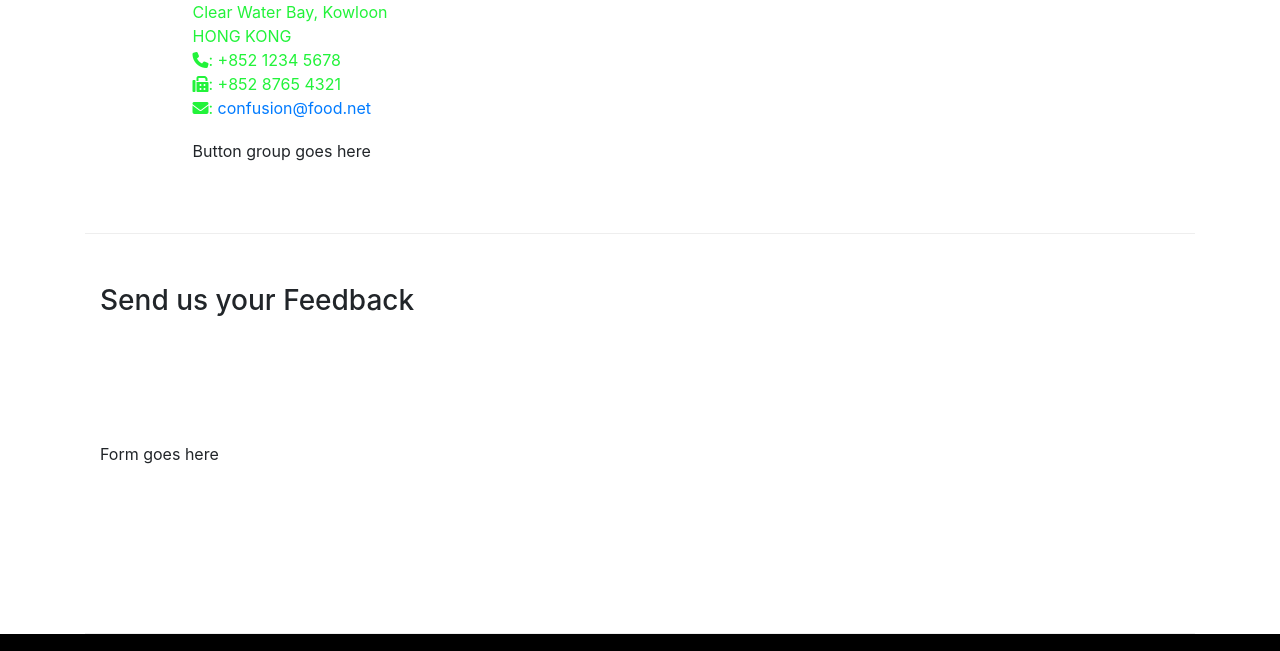
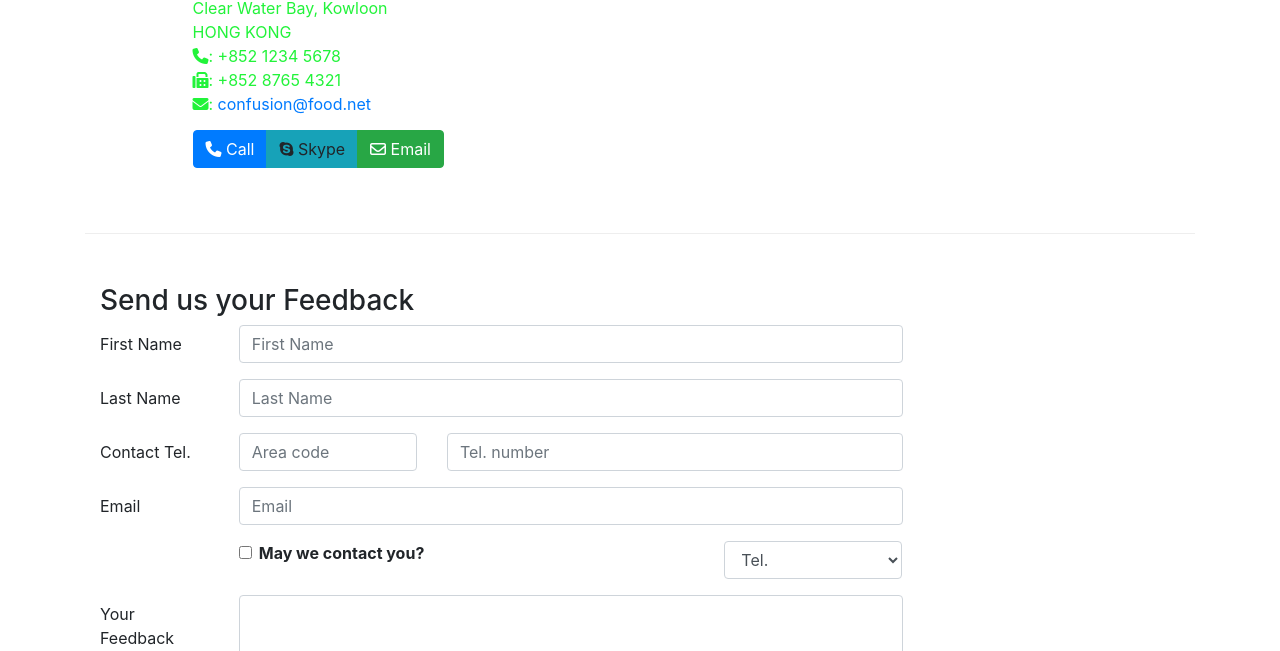
Before and after one commit to VikkiSinghs/ui, a website: page contactus.html in a window 1280 px wide. Shown: the part 631-1282 px from the top of the page. Drawn offline with nearby package versions, Linux system fonts and the light colour scheme.

Commit message:
Form formatting

```diff
--- a/contactus.html
+++ b/contactus.html
@@ -25,10 +25,14 @@
             <a class="navbar-brand" href="#">Ristorante Con Fusion</a>
             <div class="collapse navbar-collapse" id="Navbar">
                 <ul class="navbar-nav mr-auto">
-                        <li class="nav-item"><a class="nav-link" href="./index.html"><span class="fa fa-home fa-lg"></span> Home</a></li>
-                        <li class="nav-item"><a class="nav-link" href="./aboutus.html"><span class="fa fa-info fa-lg"></span> About</a></li>
-                        <li class="nav-item"><a class="nav-link" href="#"><span class="fa fa-list fa-lg"></span> Menu</a></li>
-                        <li class="nav-item active"><a class="nav-link" href="#"><span class="fa fa-address-card fa-lg"></span> Contact</a></li>
+                    <li class="nav-item"><a class="nav-link" href="./index.html"><span class="fa fa-home fa-lg"></span>
+                            Home</a></li>
+                    <li class="nav-item"><a class="nav-link" href="./aboutus.html"><span
+                                class="fa fa-info fa-lg"></span> About</a></li>
+                    <li class="nav-item"><a class="nav-link" href="#"><span class="fa fa-list fa-lg"></span> Menu</a>
+                    </li>
+                    <li class="nav-item active"><a class="nav-link" href="#"><span
+                                class="fa fa-address-card fa-lg"></span> Contact</a></li>
                 </ul>
             </div>
         </div>
@@ -39,7 +43,8 @@
             <div class="row row-header">
                 <div class="col-12 col-sm-6">
                     <h1>Ristorante con Fusion</h1>
-                    <p>We take inspiration from the World's best cuisines, and create a unique fusion experience. Our lipsmacking creations will tickle your culinary senses!</p>
+                    <p>We take inspiration from the World's best cuisines, and create a unique fusion experience. Our
+                        lipsmacking creations will tickle your culinary senses!</p>
                 </div>
                 <div class="col-12 col-sm">
                 </div>
@@ -79,7 +84,13 @@
                 <h5>Map of our Location</h5>
             </div>
             <div class="col-12 col-sm-11 offset-sm-1">
-                Button group goes here
+                <div class="btn-group" role="group">
+                    <a role="button" class="btn btn-primary" href="tel:+85212345678"><i class="fa fa-phone"></i>
+                        Call</a>
+                    <a role="button" class="btn btn-info"><i class="fa fa-skype"></i> Skype</a>
+                    <a role="button" class="btn btn-success" href="mailto:confusion@food.net"><i
+                            class="fa fa-envelope-o"></i> Email</a>
+                </div>
             </div>
         </div>
 
@@ -88,7 +99,78 @@
                 <h3>Send us your Feedback</h3>
             </div>
             <div class="col-12 col-md-9">
-                Form goes here
+                <!-- form -->
+                <form>
+                    <div class="form-group row">
+                        <label for="firstname" class="col-md-2 col-form-label">First Name</label>
+                        <div class="col-md-10">
+                            <input type="text" class="form-control" id="firstname" name="firstname"
+                                placeholder="First Name">
+                        </div>
+                    </div>
+
+                    <div class="form-group row">
+                        <label for="lastname" class="col-md-2 col-form-label">Last Name</label>
+                        <div class="col-md-10">
+                            <input type="text" class="form-control" id="lastname" name="lastname"
+                                placeholder="Last Name">
+                        </div>
+                    </div>
+                    <!-- first and last name ends -->
+                    <div class="form-group row">
+                        <label for="telnum" class="col-12 col-md-2 col-form-label">Contact Tel.</label>
+                        <div class="col-5 col-md-3">
+                            <input type="tel" class="form-control" id="areacode" name="areacode"
+                                placeholder="Area code">
+                        </div>
+                        <div class="col-7 col-md-7">
+                            <input type="tel" class="form-control" id="telnum" name="telnum" placeholder="Tel. number">
+                        </div>
+                    </div>
+
+                    <div class="form-group row">
+                        <label for="emailid" class="col-md-2 col-form-label">Email</label>
+                        <div class="col-md-10">
+                            <input type="email" class="form-control" id="emailid" name="emailid" placeholder="Email">
+                        </div>
+                    </div>
+                    <!-- contact and email ends  -->
+                    <div class="form-group row">
+                        <div class="col-md-6 offset-md-2">
+                            <div class="form-check">
+                                <input type="checkbox" class="form-check-input" name="approve" id="approve" value="">
+                                <label class="form-check-label" for="approve">
+                                    <strong>May we contact you?</strong>
+                                </label>
+                            </div>
+                        </div>
+                        <div class="col-md-3 offset-md-1">
+                            <select class="form-control">
+                                <option>Tel.</option>
+                                <option>Email</option>
+                            </select>
+                        </div>
+                    </div>
+                    <!-- Checkbox and selectbox ends -->
+                    <div class="form-group row">
+                        <label for="feedback" class="col-md-2 col-form-label">Your Feedback</label>
+                        <div class="col-md-10">
+                            <textarea class="form-control" id="feedback" name="feedback" rows="12"></textarea>
+                        </div>
+                    </div>
+                    <!-- feedback textarea ends -->
+
+                    <div class="form-group row">
+                        <div class="offset-md-2 col-md-10">
+                            <button type="submit" class="btn btn-primary">Send Feedback</button>
+                        </div>
+                    </div>
+                    <!-- submit button ends-->
+
+            </div>
+
+        </div>
+        </form>
     </div>
     <div class="col-12 col-md">
     </div>
@@ -122,11 +204,16 @@
                 </div>
                 <div class="col-12 col-sm-4 align-self-center">
                     <div class="text-center">
-                        <a class="btn btn-social-icon btn-google" href="http://google.com/+"><i class="fa fa-google-plus"></i></a>
-                        <a class="btn btn-social-icon btn-facebook" href="http://www.facebook.com/profile.php?id="><i class="fa fa-facebook"></i></a>
-                        <a class="btn btn-social-icon btn-linkedin" href="http://www.linkedin.com/in/"><i class="fa fa-linkedin"></i></a>
-                        <a class="btn btn-social-icon btn-twitter" href="http://twitter.com/"><i class="fa fa-twitter"></i></a>
-                        <a class="btn btn-social-icon btn-google" href="http://youtube.com/"><i class="fa fa-youtube"></i></a>
+                        <a class="btn btn-social-icon btn-google" href="http://google.com/+"><i
+                                class="fa fa-google-plus"></i></a>
+                        <a class="btn btn-social-icon btn-facebook" href="http://www.facebook.com/profile.php?id="><i
+                                class="fa fa-facebook"></i></a>
+                        <a class="btn btn-social-icon btn-linkedin" href="http://www.linkedin.com/in/"><i
+                                class="fa fa-linkedin"></i></a>
+                        <a class="btn btn-social-icon btn-twitter" href="http://twitter.com/"><i
+                                class="fa fa-twitter"></i></a>
+                        <a class="btn btn-social-icon btn-google" href="http://youtube.com/"><i
+                                class="fa fa-youtube"></i></a>
                         <a class="btn btn-social-icon" href="mailto:"><i class="fa fa-envelope-o"></i></a>
                     </div>
                 </div>
```
Lines whose indentation alone changed are shown as unchanged.
